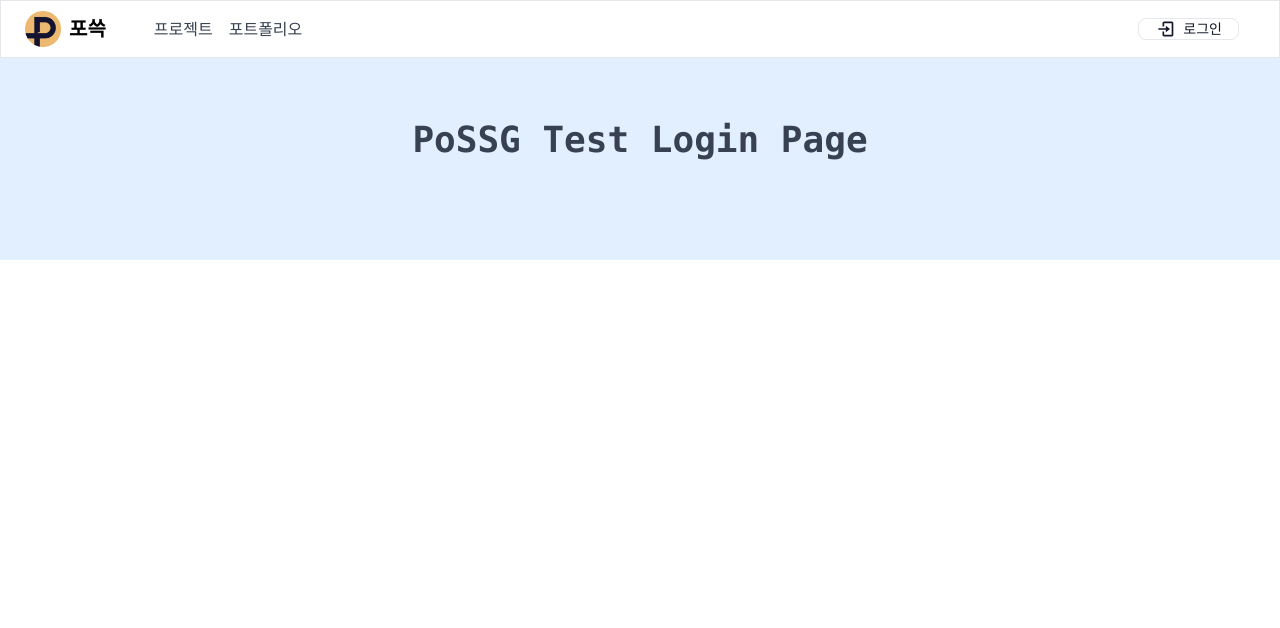
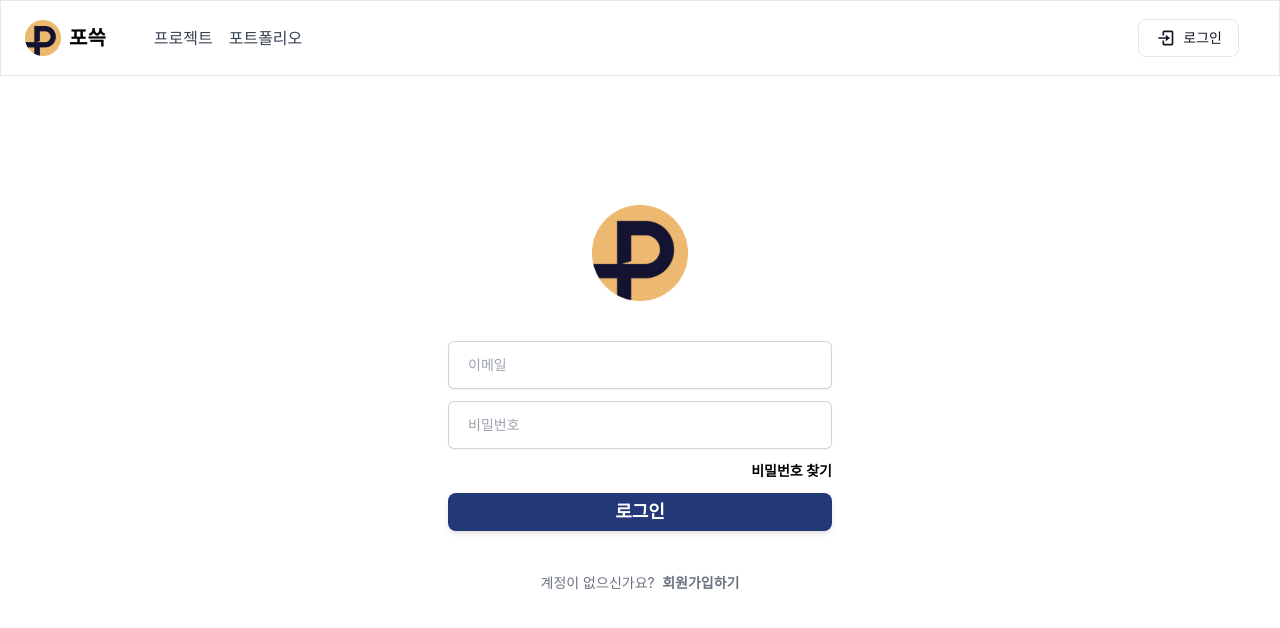
Before and after one commit to SpartaPoSSG/PoSSG, a React (Create React App) app in the folder frontend/: page /login in a window 1280 px wide. Shown: the top 628 px of the page. Built offline with nearby package versions, Linux system fonts and the light colour scheme.

Commit message:
Feat: 로그인 1차 구현 > 기본 세팅 완료 > api 통신 이후 2차 수정 진행 예정

```diff
--- a/frontend/src/pages/Login.tsx
+++ b/frontend/src/pages/Login.tsx
@@ -1,13 +1,108 @@
+import React, { useState, FormEvent, ChangeEvent } from 'react';
+import { useNavigate } from 'react-router-dom';
+import axios from 'axios';
 
 const Login = () => {
+  const [email, setEmail] = useState<string>('');
+  const [password, setPassword] = useState<string>('');
+  const navigate = useNavigate();
+
+  const handleEmailChange = (e: ChangeEvent<HTMLInputElement>) => {
+    setEmail(e.target.value);
+  };
+
+  const handlePasswordChange = (e: ChangeEvent<HTMLInputElement>) => {
+    setPassword(e.target.value);
+  };
+
+  const handleSubmit = async (e: FormEvent) => {
+    e.preventDefault();
+
+    try {
+      if (email.trim() !== '' && password.trim() !== '') {
+        const response = await axios.post('api-address', {
+          email: email,
+          password: password,
+        });
+
+        if (response.status === 200) {
+          navigate('/');
+          localStorage.setItem('token', response.data.token);
+          console.log('login success', response.data);
+        } else {
+          console.error('login fail');
+        }
+      }
+    } catch (error) {
+      console.error(error);
+    }
+  };
+
+
   return (
     <>
-      <div className='comp_content bg-g flex w-screen justify-center self-stretch bg-blue-100 text-gray-700'>
-        <div className='flex flex-1 flex-col md:flex-row box-border max-w-screen-xl items-center justify-start px-5 md:px-20 xl:px-10 pt-20 pb-20'>
-            <div className='flex-1 flex-grow-4 self-start max-w-none prose-lg mx-4 text-gray-700'>
-                <div className='comp_summary  text-center mx-auto md:w-[80%]'>
+    <div className='main-font'>
+    <div className="flex flex-col items-center justify-center px-6 py-8 mx-auto md:h-screen lg:py-0">
+      <div className="w-full bg-white rounded-lg md:mt-0 sm:max-w-md xl:p-0 dark:bg-gray-800 dark:border-gray-700">
+        <div className="flex min-h-full flex-1 flex-col justify-center px-6 py-12 lg:px-8">
+          <div className="sm:mx-auto sm:w-full sm:max-w-sm">
+            <img
+              className="mx-auto w-1/4"
+              alt='logo'
+              src="/img/logo.png"
+            />
+          </div>
+          <div className="mt-10 sm:mx-auto sm:w-full sm:max-w-sm">
+            <form className="space-y-3" onSubmit={handleSubmit}>
               <div>
-                        <h2 className='text-4xl font-semibold font-mono pt-10 pb-5'>PoSSG Test Login Page</h2>
+                <input
+                  id="email"
+                  name="email"
+                  type="email"
+                  autoComplete="email"
+                  placeholder='이메일'
+                  value={email}
+                  required
+                  onChange={handleEmailChange} // 입력값이 변경될 때 상태 업데이트
+                  className="block w-full rounded-md border-0 px-5 py-3 text-gray-900 shadow-sm ring-1 ring-inset ring-gray-300 placeholder:text-gray-400 focus:ring-2 focus:ring-inset focus:ring-indigo-600 sm:text-sm sm:leading-6"
+                />
+              </div>
+              <div>
+                <input
+                  id="password"
+                  name="password"
+                  type="password"
+                  autoComplete="current-password"
+                  placeholder='비밀번호'
+                  value={password}
+                  required
+                  onChange={handlePasswordChange} // 입력값이 변경될 때 상태 업데이트
+                  className="block w-full rounded-md border-0 px-5 py-3 text-gray-900 shadow-sm ring-1 ring-inset ring-gray-300 placeholder:text-gray-400 focus:ring-2 focus:ring-inset focus:ring-indigo-600 sm:text-sm sm:leading-6"
+                />
+                <div className="flex mt-3 justify-end">
+                  <div className="text-sm">
+                    <a href="#" className="font-semibold text-navy-500 hover:text-green-400">
+                      비밀번호 찾기
+                    </a>
+                  </div>
+                </div>
+              </div>
+              <div>
+                <button
+                  type="submit"
+                  className="w-full flex justify-center rounded-lg bg-blue-900 py-2 px-4 font-PretendardVariable text-lg font-semibold leading-tight text-white shadow-md transition duration-200 ease-in-out cursor-pointer mb-2"
+                >
+                  로그인
+                </button>
+              </div>
+            </form>
+
+            <p className="mt-10 text-center text-sm text-gray-500">
+              계정이 없으신가요?{'   '}
+              <a href="/register" className="font-semibold leading-6 text-navy-500 hover:text-navy-400">
+                &nbsp;회원가입하기
+              </a>
+            </p>
           </div>
         </div>
       </div>
```
Lines whose indentation alone changed are shown as unchanged.
